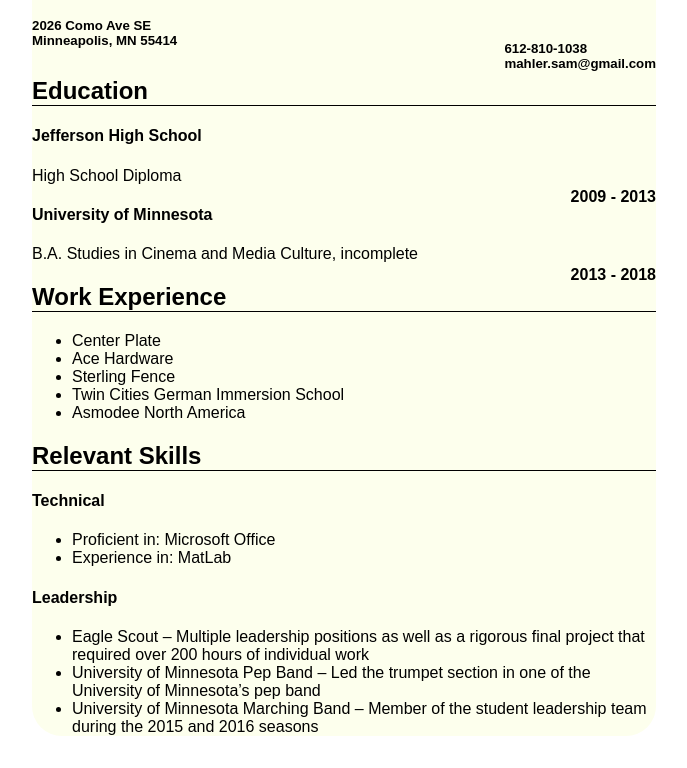
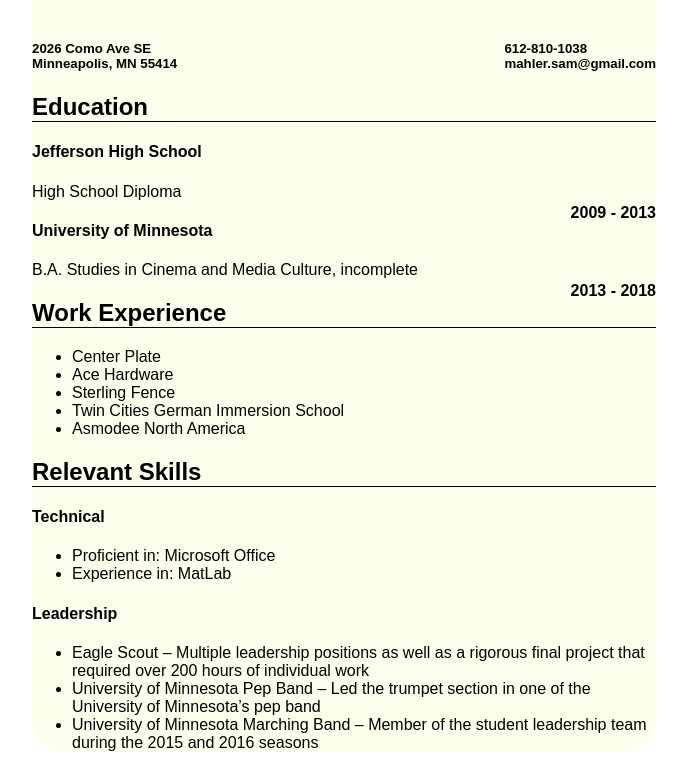
Before and after one commit to s-mahler/primeacademy.resume, a plain HTML site: page index.html in a window 1280 px wide. Shown: the part 48-816 px from the top of the page, without its empty margins (296-983 px from the left). Drawn offline with Linux system fonts and the light colour scheme.

Commit message:
Update style.css

```diff
--- a/style.css
+++ b/style.css
@@ -20,12 +20,11 @@
 }
 
 #education {
-    margin: 5em 0 0 0;
+    margin: 6em 0 0 0;
 }
 
 .left {
     float: left;
-    margin: auto auto 0 auto;
 }
 
 .right {
```
